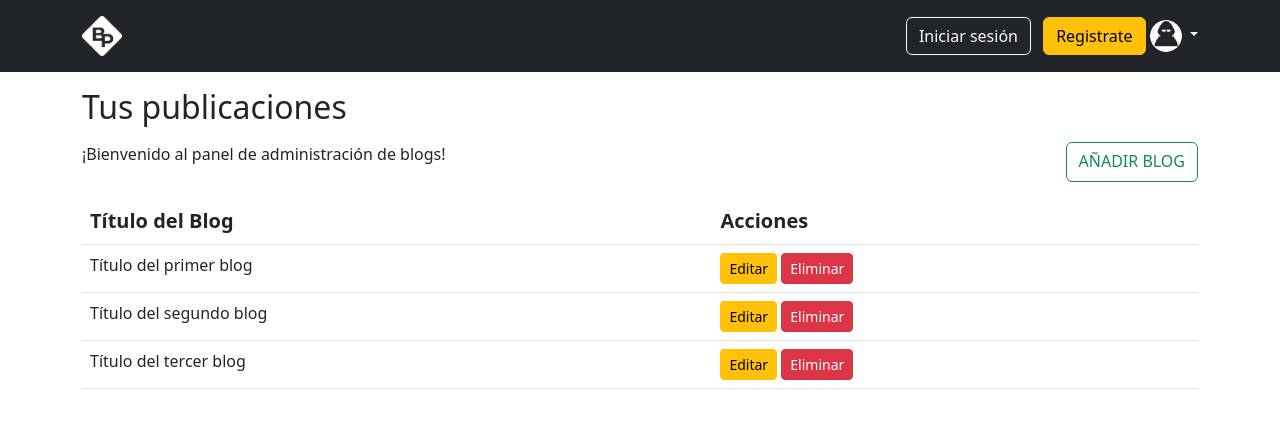
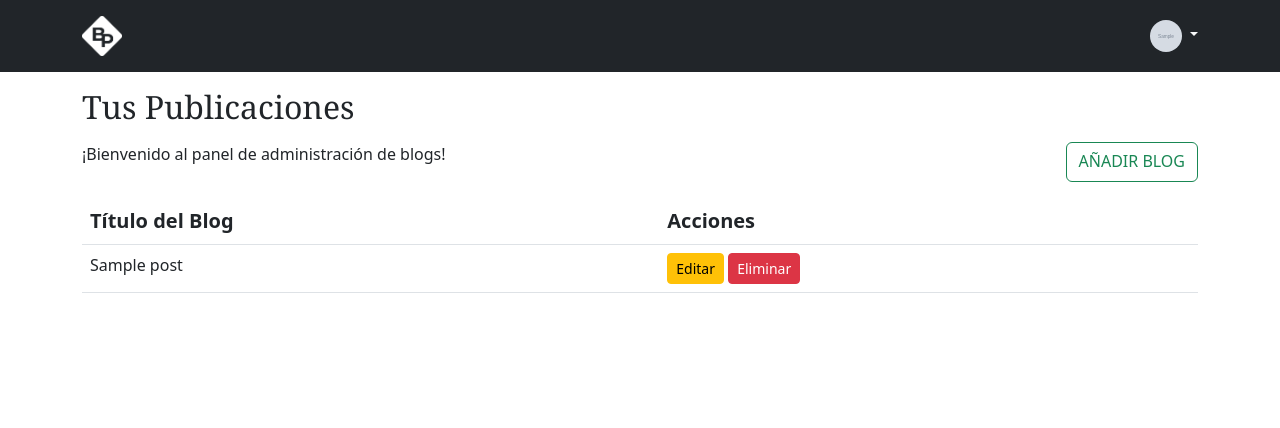
Before and after one commit to Pablo-Echegaray/blog-posts, a Flask app: template blogr/templates/admin/posts.html in a window 1280 px wide. Shown: the top 428 px of the page. Run offline with Flask 3, Linux system fonts and the light colour scheme; the template is opened without the code that fills it: values that come from a table or form of the project are taken from there, others are empty; the visitor is signed in with stand-in values (Sample User, id 1); tables that the repository leaves empty hold one stand-in row (values such as "Sample post"); grey boxes marked "Sample" are stand-in pictures; some libraries are stand-ins or nearby versions.

Commit message:
Vista y lógica de posts.

```diff
--- a/blogr/templates/admin/posts.html
+++ b/blogr/templates/admin/posts.html
@@ -1,69 +1,11 @@
-<!DOCTYPE html>
-<html lang="es">
+{% extends 'base.html' %}
 
-<head>
-    <meta charset="UTF-8">
-    <meta http-equiv="X-UA-Compatible" content="IE=edge">
-    <meta name="viewport" content="width=device-width, initial-scale=1.0">
-    <title>BlogPosts - Iniciar sesón</title>
-
-    <!-- Estilos de bootstrap y de app -->
-    <link rel="stylesheet" href="../css/bootstrap.min.css">
-
-</head>
-
-<body>
-
-    <header class="p-3 text-bg-dark">
-        <div class="container">
-            <div class="d-flex align-items-center justify-content-between">
-                <a href="../index.html" class="d-flex align-items-center mb-2 mb-lg-0 text-white text-decoration-none">
-                    <img src="../img/bp-light.png" alt="blog posts" width="40">
-                </a>
-
-                <div class="text-end">
-                    <a href="login.html" class="btn btn-outline-light me-2">Iniciar sesión</a>
-                    <a href="register.html" class="btn btn-warning">Registrate</a>
-
-                    <a href="#" class="link-light text-decoration-none dropdown-toggle" data-bs-toggle="dropdown">
-                        <img src="../img/user-light.png" alt="mdo" width="32" height="32" class="rounded-circle">
-                    </a>
-                    <ul class="dropdown-menu text-small">
-                        <li>
-                        <li><a class="dropdown-item d-flex align-items-center gap-2 py-2" href="admin/create.html">
-                                <span class="d-inline-block bg-success rounded-circle p-1"></span>
-                                Crear Blog
-                            </a>
-                        </li>
-                        </li>
-                        <li><a class="dropdown-item d-flex align-items-center gap-2 py-2" href="admin/posts.html">
-                                <span class="d-inline-block bg-primary rounded-circle p-1"></span>
-                                Mis Blogs
-                            </a>
-                        </li>
-                        <li><a class="dropdown-item d-flex align-items-center gap-2 py-2" href="auth/profile.html">
-                                <span class="d-inline-block bg-info rounded-circle p-1"></span>
-                                Perfil
-                            </a>
-                        </li>
-                        <li>
-                            <hr class="dropdown-divider">
-                        </li>
-                        <li><a class="dropdown-item d-flex align-items-center gap-2 py-2" href="#">
-                                <span class="d-inline-block bg-danger rounded-circle p-1"></span>
-                                Cerrar sesión
-                            </a>
-                        </li>
-                    </ul>
-                </div>
-            </div>
-        </div>
-    </header>
+{% block content %}
 
     <div class="container">
 
         <div class="header">
-            <h2 class="mb-3 mt-3">Tus publicaciones</h2>
+            <h2 class="mb-3 mt-3">{% block title %}Tus Publicaciones{% endblock %}</h2>
             <div class="d-flex justify-content-between mb-3">
                 <p>¡Bienvenido al panel de administración de blogs!</p>
                 <a href="create.html" class="btn btn-outline-success">AÑADIR BLOG</a>
@@ -77,31 +19,18 @@
                 </tr>
             </thead>
             <tbody>
+                {% for post in posts | reverse %}
+                {% if g.user.id == post.author %}
                 <tr>
-                    <td>Título del primer blog </td>
+                    <td>{{ post.title }}</td>
                     <td>
                         <a href="update.html" class="btn btn-sm btn-warning">Editar</a>
                         <a href="#" class="btn btn-sm btn-danger">Eliminar</a>
                     </td>
                 </tr>
-                <tr>
-                    <td>Título del segundo blog</td>
-                    <td>
-                        <a href="#" class="btn btn-sm btn-warning">Editar</a>
-                        <a href="#" class="btn btn-sm btn-danger">Eliminar</a>
-                    </td>
-                </tr>
-                <tr>
-                    <td>Título del tercer blog</td>
-                    <td>
-                        <a href="#" class="btn btn-sm btn-warning">Editar</a>
-                        <a href="#" class="btn btn-sm btn-danger">Eliminar</a>
-                    </td>
-                </tr>
+                {% endif %}
+                {% endfor %}
             </tbody>
         </table>
     </div>
-    <script src="../js/bootstrap.bundle.min.js"></script>
-</body>
-
-</html>
+{% endblock %}
```
Also changed, not shown: blogr/post.py (+7 -2 lines).
